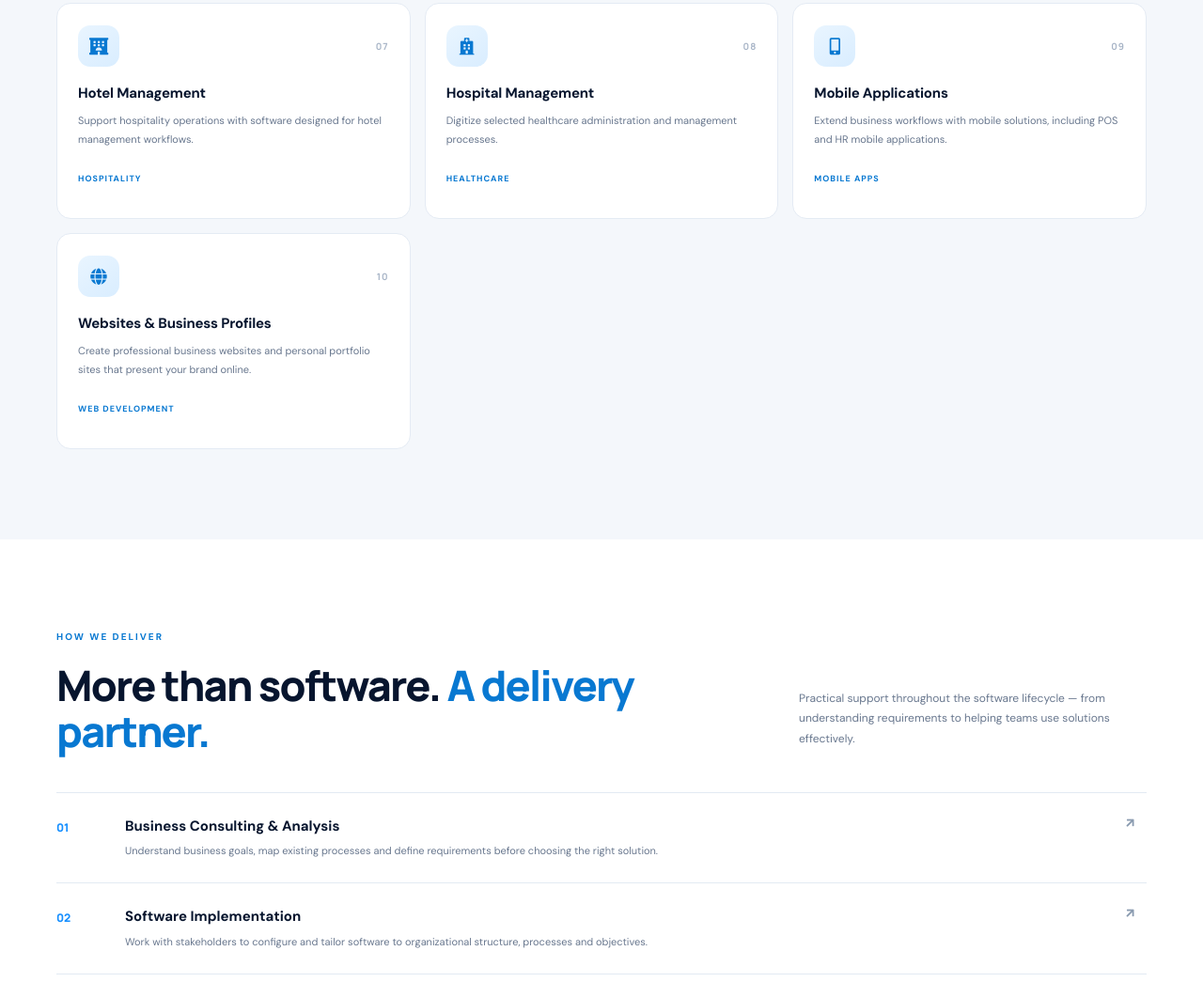
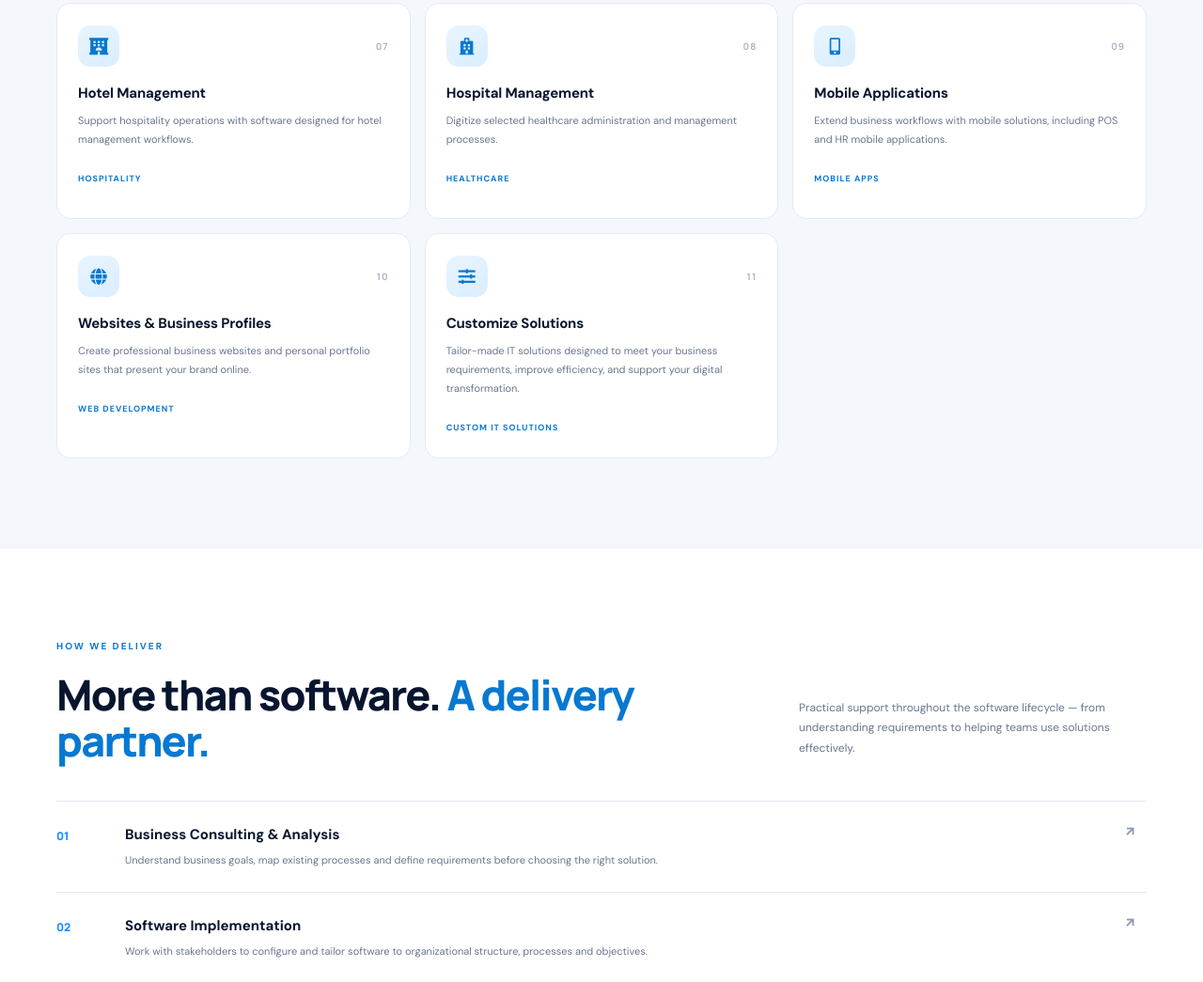
Before and after one commit to MyatMinHein/inforensis-technologies-website, a plain HTML site: page index.html in a window 1280 px wide. Shown: the part 1986-3031 px from the top of the page at 94% size. Drawn offline with Linux system fonts and the light colour scheme.

Commit message:
Update index.html
Add Article for Custom Development

```diff
--- a/index.html
+++ b/index.html
@@ -34,6 +34,7 @@
 <article class="solution-card"><div class="card-topline"><span class="card-icon"><i class="fas fa-hospital"></i></span><span class="card-number">08</span></div><h3>Hospital Management</h3><p>Digitize selected healthcare administration and management processes.</p><span class="card-tag">Healthcare</span></article>
 <article class="solution-card"><div class="card-topline"><span class="card-icon"><i class="fas fa-mobile-alt"></i></span><span class="card-number">09</span></div><h3>Mobile Applications</h3><p>Extend business workflows with mobile solutions, including POS and HR mobile applications.</p><span class="card-tag">Mobile apps</span></article>
 <article class="solution-card"><div class="card-topline"><span class="card-icon"><i class="fas fa-globe"></i></span><span class="card-number">10</span></div><h3>Websites & Business Profiles</h3><p>Create professional business websites and personal portfolio sites that present your brand online.</p><span class="card-tag">Web development</span></article>
+<article class="solution-card"><div class="card-topline"><span class="card-icon"><i class="fas fa-sliders-h"></i></span><span class="card-number">11</span></div><h3>Customize Solutions</h3><p>Tailor-made IT solutions designed to meet your business requirements, improve efficiency, and support your digital transformation.</p><span class="card-tag">Custom IT Solutions</span></article>
 </div></div></section>
 <section class="section services" id="services"><div class="container"><div class="section-heading"><div><p class="eyebrow">HOW WE DELIVER</p><h2>More than software. <em>A delivery partner.</em></h2></div><p>Practical support throughout the software lifecycle — from understanding requirements to helping teams use solutions effectively.</p></div><div class="service-list">
 <article><div class="service-number">01</div><div><h3>Business Consulting & Analysis</h3><p>Understand business goals, map existing processes and define requirements before choosing the right solution.</p></div><i class="fas fa-arrow-up"></i></article>
```
